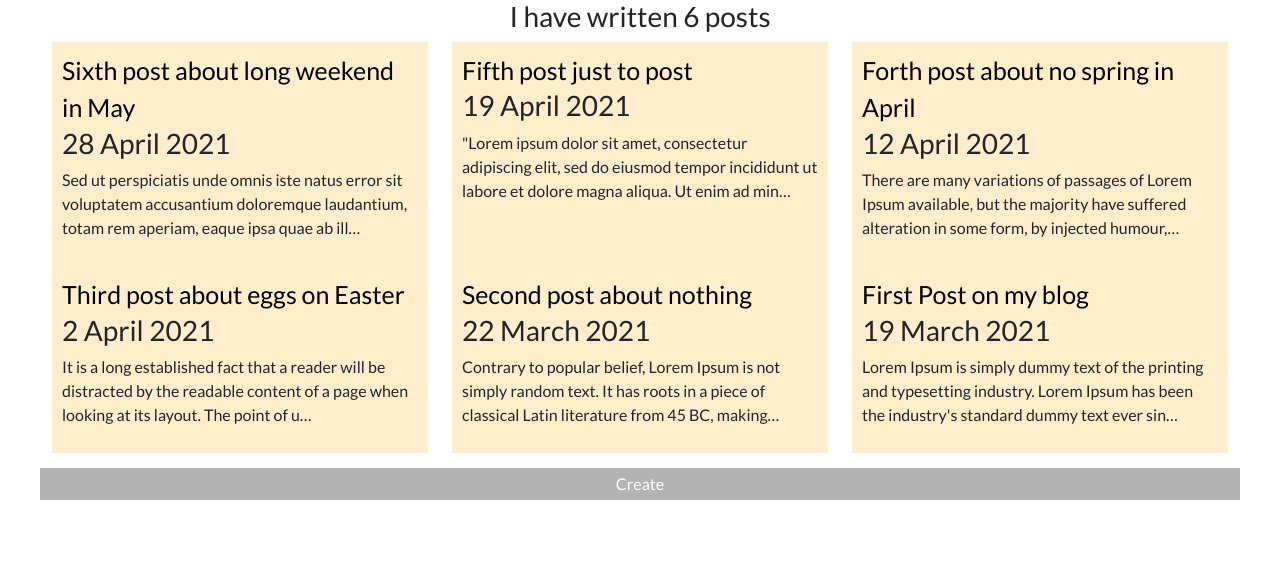
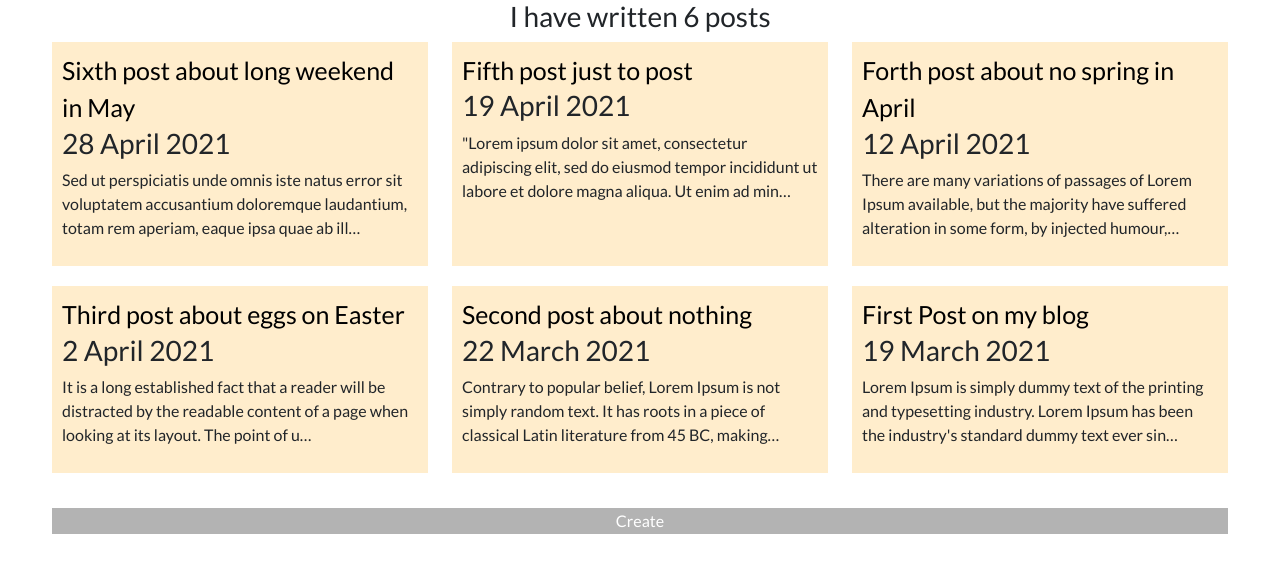
Before and after one commit to AnnaMrowca/myBlogProject, a Django app: page / in a window 1280 px wide. Shown: the top 573 px of the page. Run offline with Django 3.2, Linux system fonts and the light colour scheme; data comes from the database, SQL or seed files in the repository; both versions use the stored data as it was after the commit.

Commit message:
final styling of create button on home page and adding animations from animate.css

```diff
--- a/blog/static/css/styles.css
+++ b/blog/static/css/styles.css
@@ -21,6 +21,13 @@ body {
     background-color: #ffedcc;
     padding: 10px;
     height: 100%;
+    transition: all 0.4s;
+}
+
+.post-box:hover {
+    transform: scale(1.05);
+    box-shadow: 0 0 10px 2px #ffedcc
+
 }
 
 .post-title:link,
@@ -36,6 +43,10 @@ body {
 .post-title:hover,
 .post-title:active {
     border-bottom: 3px solid #ff8011;
+}
+
+.col-4 {
+    margin-bottom: 20px;
 }
 
 /* --------------------------*/
@@ -101,6 +112,13 @@ label {
     margin-bottom: 5px;
 }
 
+
+/* --------------------------*/
+/* ---- STYLING BUTTONS -----*/
+/* --------------------------*/
+
+
+
 /*.create-form button[type="submit"] {
     background-color: black;
     color: white;
@@ -114,8 +132,9 @@ label {
     color: black;
 } refactoring */
 
+
 .btn-shape {
-    padding: 3px 5px;
+    /*padding: 3px 5px;*/
     transition: all 0.5s;
     text-align: center;
 }
@@ -167,5 +186,12 @@ label {
 }
 
 #home-button {
+    width: calc(100% - 24px);
+    margin:0 auto;
     margin-top: 15px;
 }
+
+
+.detail p {
+    text-align: justify;
+}
--- a/blog/templates/base.html
+++ b/blog/templates/base.html
@@ -8,7 +8,13 @@
     <link rel="preconnect" href="https://fonts.gstatic.com">
     <link href="https://fonts.googleapis.com/css2?family=Lato:wght@100;300;400&display=swap" rel="stylesheet">
 
-    <link href="https://cdn.jsdelivr.net/npm/bootstrap@5.0.0-beta3/dist/css/bootstrap.min.css" rel="stylesheet" integrity="sha384-eOJMYsd53ii+scO/bJGFsiCZc+5NDVN2yr8+0RDqr0Ql0h+rP48ckxlpbzKgwra6" crossorigin="anonymous">
+    <link href="https://cdn.jsdelivr.net/npm/bootstrap@5.0.0-beta3/dist/css/bootstrap.min.css" rel="stylesheet"
+          integrity="sha384-eOJMYsd53ii+scO/bJGFsiCZc+5NDVN2yr8+0RDqr0Ql0h+rP48ckxlpbzKgwra6" crossorigin="anonymous">
+
+    <link
+    rel="stylesheet"
+    href="https://cdnjs.cloudflare.com/ajax/libs/animate.css/4.1.1/animate.min.css"
+    />
 
     <link rel="stylesheet" href="{% static 'css/styles.css' %}">
 
--- a/blog/templates/home.html
+++ b/blog/templates/home.html
@@ -1,7 +1,7 @@
 {% extends 'base.html' %}
 {% block content %}
 
-<h3 class="text-center">I have written {{posts.count}} post{{posts.count|pluralize}}</h3>
+<h3 class="text-center animate__animated animate__pulse">I have written {{posts.count}} post{{posts.count|pluralize}}</h3>
 <div class="row">
 {% for post in posts %}
     <div class="col-4">
@@ -14,6 +14,8 @@
 
 {% endfor %}
 
+
+
 <a class="btn-shape btn-grey" id="home-button" href="{% url 'create' %}">Create</a>
 
 </div>
```
Also changed, not shown: db.sqlite3.
